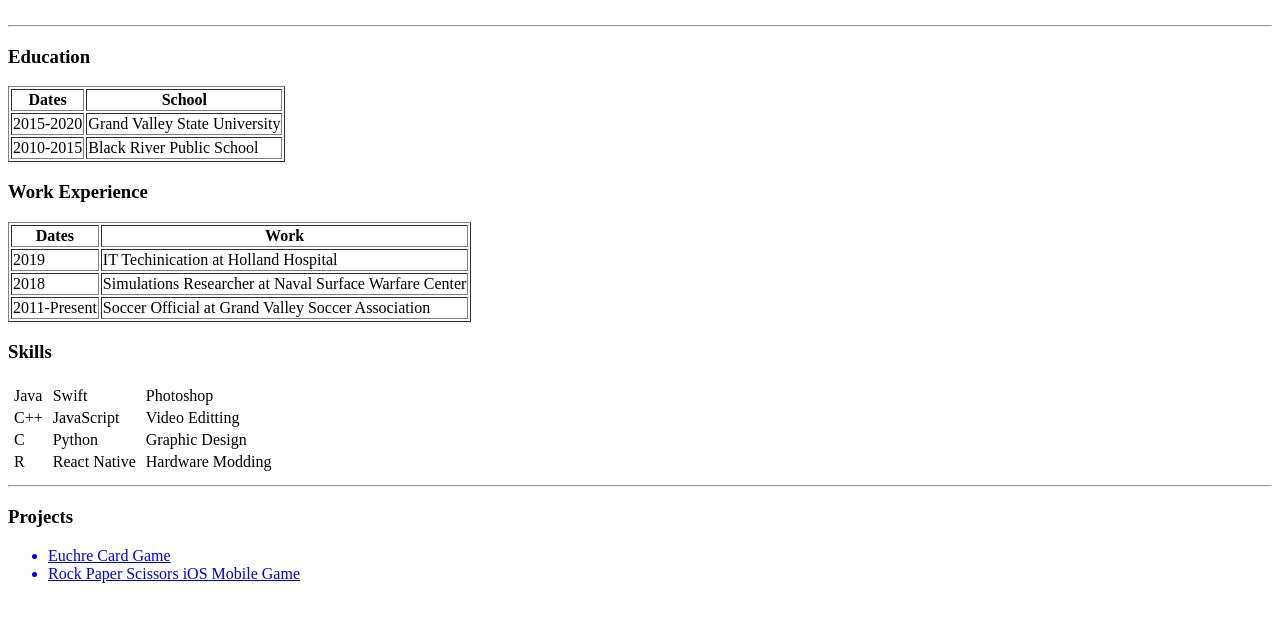
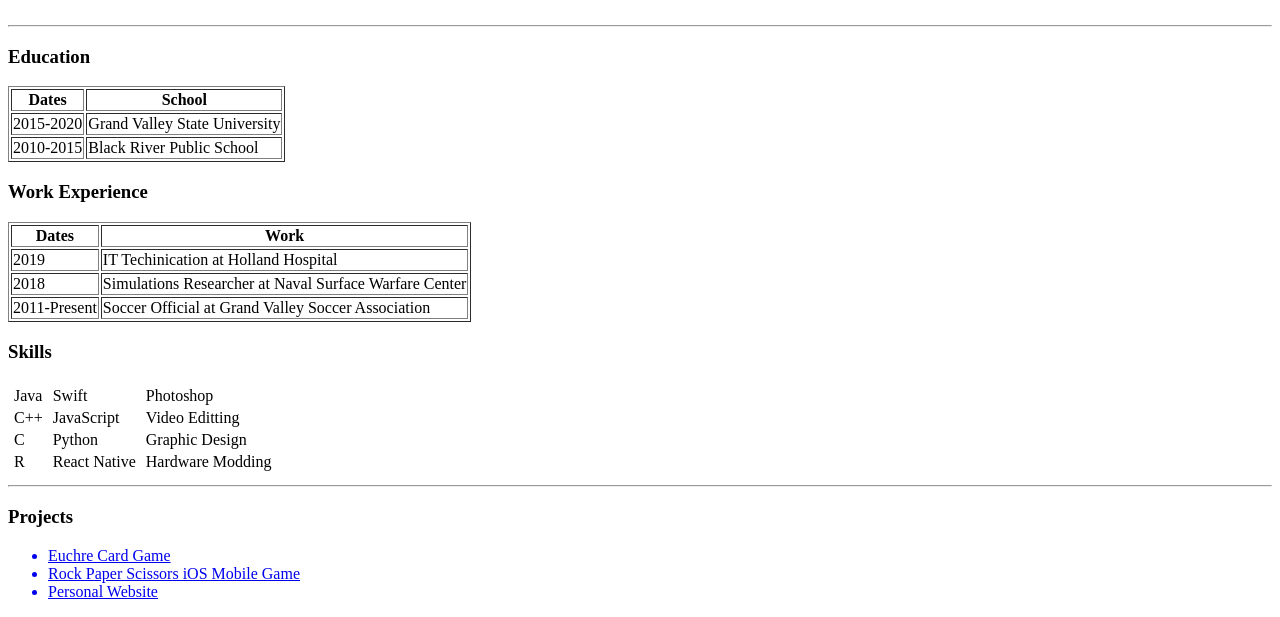
Before and after one commit to Ockerse/cv, a plain HTML site: page index.html in a window 1280 px wide. Shown: the part 337-954 px from the top of the page. Drawn offline with Linux system fonts and the light colour scheme.

Commit message:
Add files via upload

```diff
--- a/index.html
+++ b/index.html
@@ -140,6 +140,9 @@
     <a href="https://github.com/Ockerse/RPS">
       <li>Rock Paper Scissors iOS Mobile Game</li>
     </a>
+    <a href="https://ockerse.github.io/cv/">
+      <li>Personal Website</li>
+    </a>
   </ul>
 </body>
 
```
